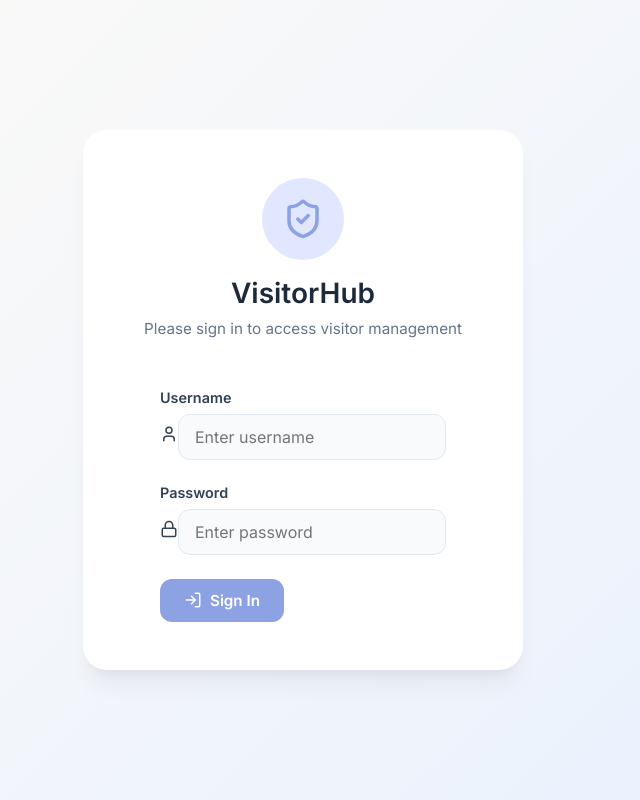
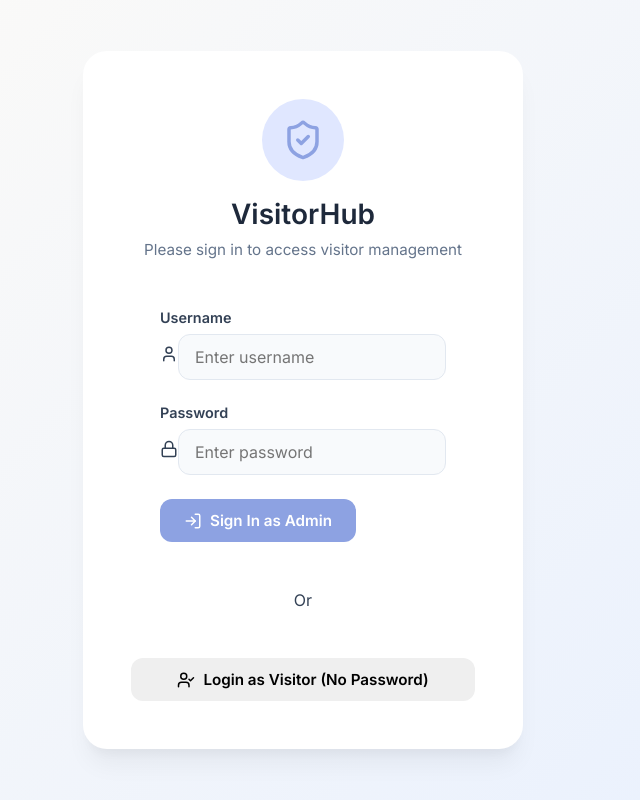
Before and after one commit to codesbysam/visitorhub, a React app in the folder frontend/: page /login in a window 1280 px wide. Shown: the whole page, without its empty margins (337-977 px from the left). Built offline with nearby package versions, Linux system fonts and the light colour scheme; no server answers; the HTML template or start-up script is replaced by a standard one.

Commit message:
Add 1-click visitor login bypass

```diff
--- a/frontend/src/context/AuthContext.jsx
+++ b/frontend/src/context/AuthContext.jsx
@@ -67,9 +67,10 @@ export const AuthProvider = ({ children }) => {
   };
 
   const isAdmin = user?.role === 'admin';
+  const isVisitor = user?.role === 'visitor';
 
   return (
-    <AuthContext.Provider value={{ user, token, loading, login, logout, isAdmin }}>
+    <AuthContext.Provider value={{ user, token, loading, login, logout, isAdmin, isVisitor }}>
       {children}
     </AuthContext.Provider>
   );
--- a/frontend/src/pages/Login.jsx
+++ b/frontend/src/pages/Login.jsx
@@ -1,7 +1,7 @@
 import React, { useState } from 'react';
 import { useNavigate } from 'react-router-dom';
 import { useAuth } from '../context/AuthContext';
-import { ShieldCheck, Lock, User, LogIn } from 'lucide-react';
+import { ShieldCheck, Lock, User, LogIn, UserCheck } from 'lucide-react';
 
 const Login = () => {
   const [username, setUsername] = useState('');
@@ -24,6 +24,21 @@ const Login = () => {
       navigate('/');
     } else {
       setError(result.message);
+    }
+  };
+
+  const handleVisitorLogin = async () => {
+    setError('');
+    setIsSubmitting(true);
+
+    // Auto-login with the seeded visitor account
+    const result = await login('visitor', 'visitorpassword');
+    setIsSubmitting(false);
+
+    if (result.success) {
+      navigate('/');
+    } else {
+      setError('Visitor access is currently unavailable.');
     }
   };
 
@@ -75,9 +90,24 @@ const Login = () => {
 
           <button type="submit" className="btn btn-primary login-btn" disabled={isSubmitting}>
             <LogIn size={18} />
-            <span>{isSubmitting ? 'Signing in...' : 'Sign In'}</span>
+            <span>{isSubmitting ? 'Signing in...' : 'Sign In as Admin'}</span>
           </button>
         </form>
+
+        <div className="demo-login-divider" style={{ marginTop: '1.5rem', marginBottom: '1.5rem' }}>
+          <span>Or</span>
+        </div>
+
+        <button
+          type="button"
+          className="btn btn-demo receptionist-demo-btn"
+          onClick={handleVisitorLogin}
+          disabled={isSubmitting}
+          style={{ width: '100%' }}
+        >
+          <UserCheck size={18} />
+          <span>Login as Visitor (No Password)</span>
+        </button>
       </div>
     </div>
   );
```
Also changed, not shown: 2 other files (tests, documents, lock files or other folders).
